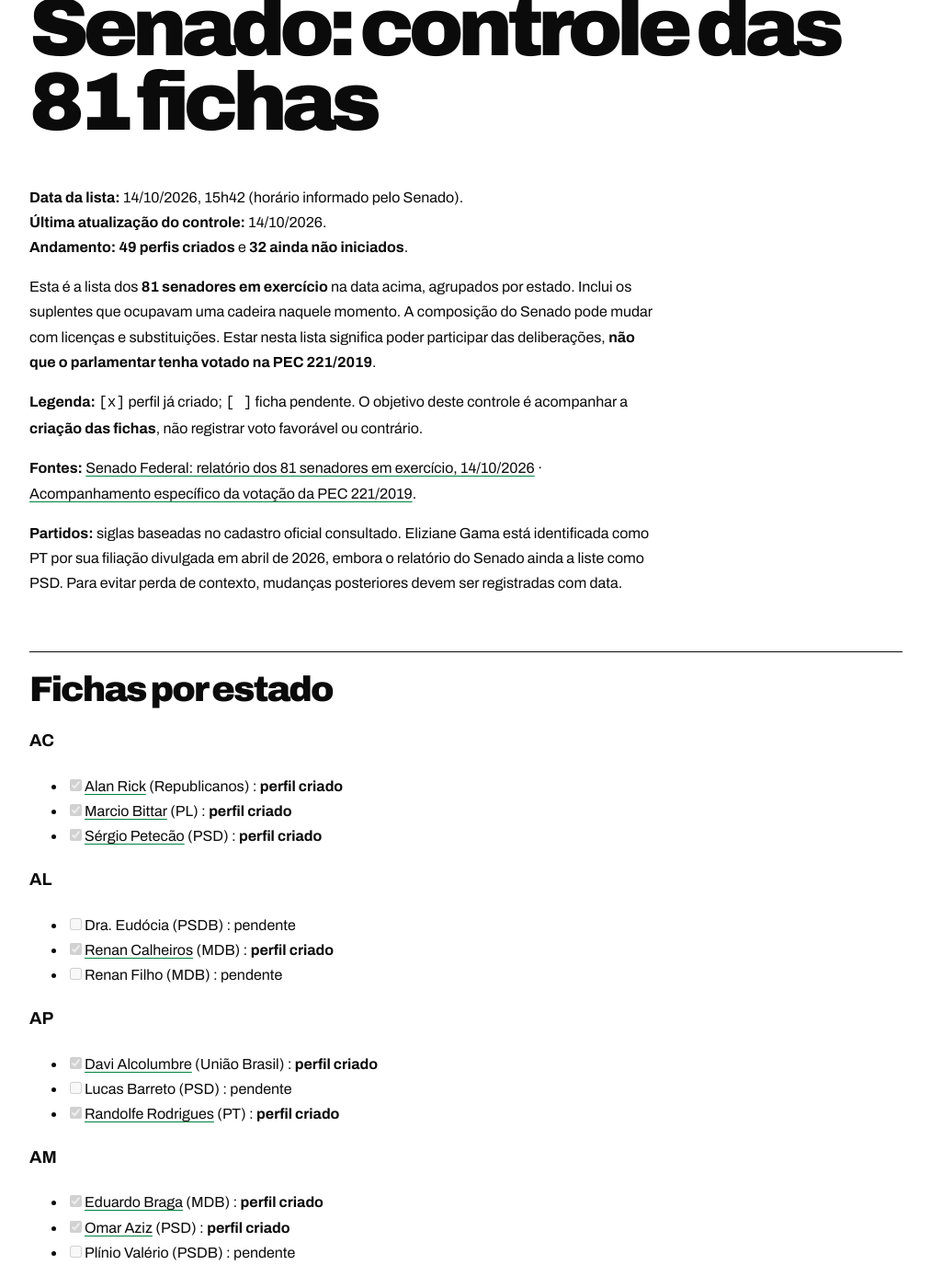
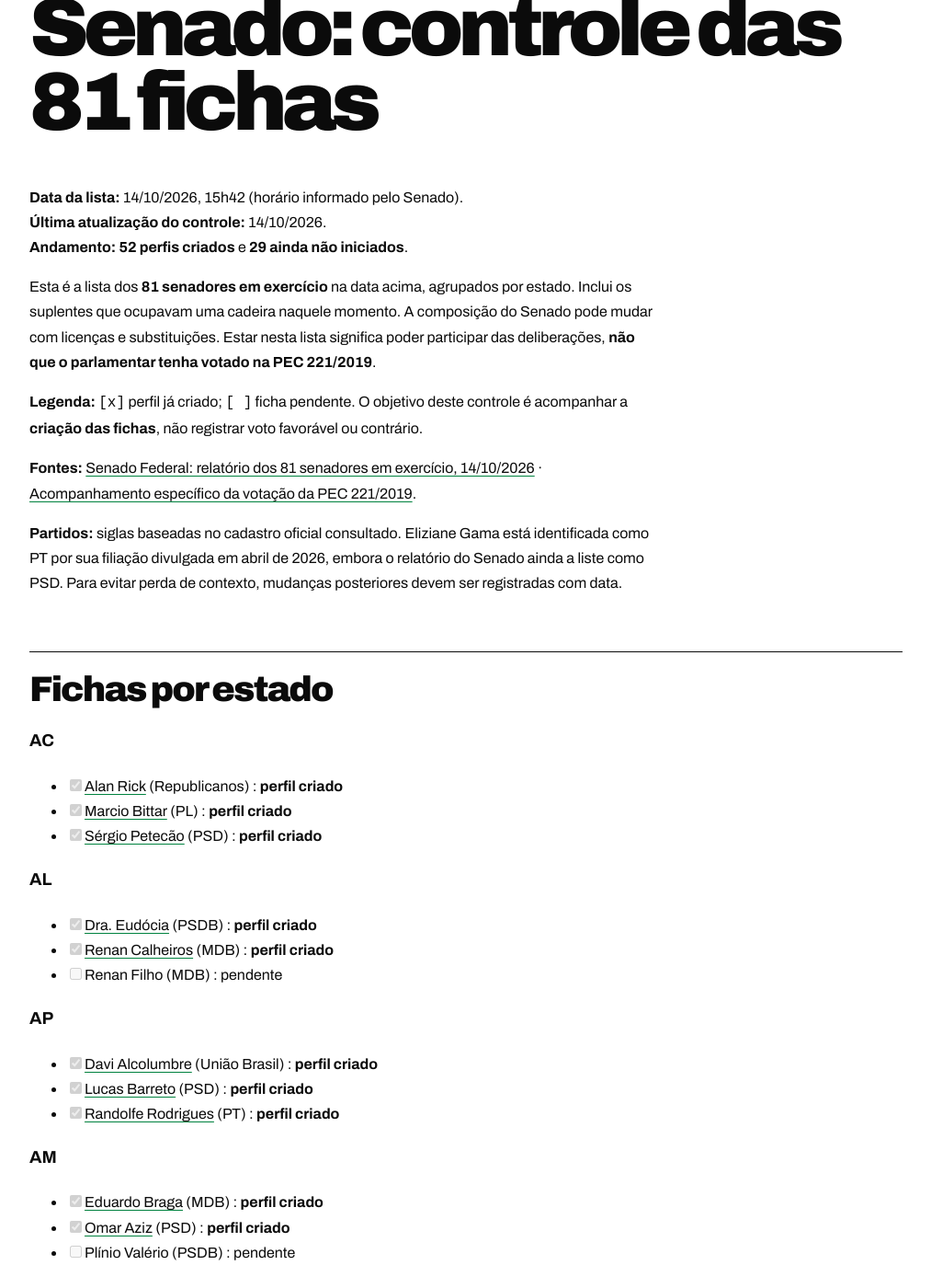
Before and after one commit to leorruas/senadores-deputados, a Jekyll site: the page built from parlamentares/senadores/ACOMPANHAMENTO.md, in a window 1280 px wide and 1400 px high, scrolled down 231 px. Shown: the whole window at 92% size, without its empty margins (133-1146 px from the left). Built offline with Jekyll 4.4.1, drawn with Linux system fonts in a browser that asks for light colours; some of the changed text lies outside the part shown.

Commit message:
docs: atualiza progresso do Senado para 52 de 81

```diff
--- a/parlamentares/senadores/ACOMPANHAMENTO.md
+++ b/parlamentares/senadores/ACOMPANHAMENTO.md
@@ -9,7 +9,7 @@ permalink: /senado/
 
 **Data da lista:** 14/10/2026, 15h42 (horário informado pelo Senado).
 **Última atualização do controle:** 14/10/2026.
-**Andamento:** **49 perfis criados** e **32 ainda não iniciados**.
+**Andamento:** **52 perfis criados** e **29 ainda não iniciados**.
 
 Esta é a lista dos **81 senadores em exercício** na data acima, agrupados por estado. Inclui os suplentes que ocupavam uma cadeira naquele momento. A composição do Senado pode mudar com licenças e substituições. Estar nesta lista significa poder participar das deliberações, **não que o parlamentar tenha votado na PEC 221/2019**.
 
@@ -29,14 +29,14 @@ Esta é a lista dos **81 senadores em exercício** na data acima, agrupados por
 
 ### AL
 
-- [ ] Dra. Eudócia (PSDB) : pendente
+- [x] [Dra. Eudócia](https://github.com/leorruas/senadores-deputados/blob/main/parlamentares/senadores/dra-eudocia-psdb-al.md) (PSDB) : **perfil criado**
 - [x] [Renan Calheiros](https://github.com/leorruas/senadores-deputados/blob/main/parlamentares/senadores/renan-calheiros-mdb-al.md) (MDB) : **perfil criado**
 - [ ] Renan Filho (MDB) : pendente
 
 ### AP
 
 - [x] [Davi Alcolumbre](https://github.com/leorruas/senadores-deputados/blob/main/parlamentares/senadores/davi-alcolumbre-uniao-ap.md) (União Brasil) : **perfil criado**
-- [ ] Lucas Barreto (PSD) : pendente
+- [x] [Lucas Barreto](https://github.com/leorruas/senadores-deputados/blob/main/parlamentares/senadores/lucas-barreto-psd-ap.md) (PSD) : **perfil criado**
 - [x] [Randolfe Rodrigues](https://github.com/leorruas/senadores-deputados/blob/main/parlamentares/senadores/randolfe-rodrigues-pt-ap.md) (PT) : **perfil criado**
 
 ### AM
@@ -151,7 +151,7 @@ Esta é a lista dos **81 senadores em exercício** na data acima, agrupados por
 
 - [ ] Chico Rodrigues (PSB) : pendente
 - [x] [Dr. Hiran](https://github.com/leorruas/senadores-deputados/blob/main/parlamentares/senadores/dr-hiran-pp-rr.md) (PP) : **perfil criado**
-- [ ] Roberta Acioly (Republicanos) : pendente
+- [x] [Roberta Acioly](https://github.com/leorruas/senadores-deputados/blob/main/parlamentares/senadores/roberta-acioly-republicanos-rr.md) (Republicanos) : **perfil criado**
 
 ### RS
 
@@ -187,8 +187,8 @@ Esta é a lista dos **81 senadores em exercício** na data acima, agrupados por
 
 | Situação | Quantidade |
 | --- | ---: |
-| Fichas criadas | 49 |
-| Fichas pendentes | 32 |
+| Fichas criadas | 52 |
+| Fichas pendentes | 29 |
 | Total de senadores em exercício em 14/10/2026 | 81 |
 
 ## Como manter atualizado
@@ -196,6 +196,8 @@ Esta é a lista dos **81 senadores em exercício** na data acima, agrupados por
 Quando uma ficha for criada, mudar `[ ]` para `[x]`, colocar o link para o arquivo correspondente e corrigir a contagem. Se a composição do Senado mudar, acrescentar uma nota datada e preservar a lista de referência de 14/10/2026, em vez de substituir nomes sem explicação. O histórico de commits permite conferir quando cada ficha entrou no arquivo.
 
 ## Histórico
+
+- **14/10/2026:** fichas iniciais de Dra. Eudócia, Lucas Barreto e Roberta Acioly criadas com referências oficiais. Total: 52 de 81.
 
 - **14/10/2026:** fichas iniciais de Alan Rick, Marcio Bittar e Sérgio Petecão (AC) com propostas e atos de 2026. Total: 49 de 81.
 
```
